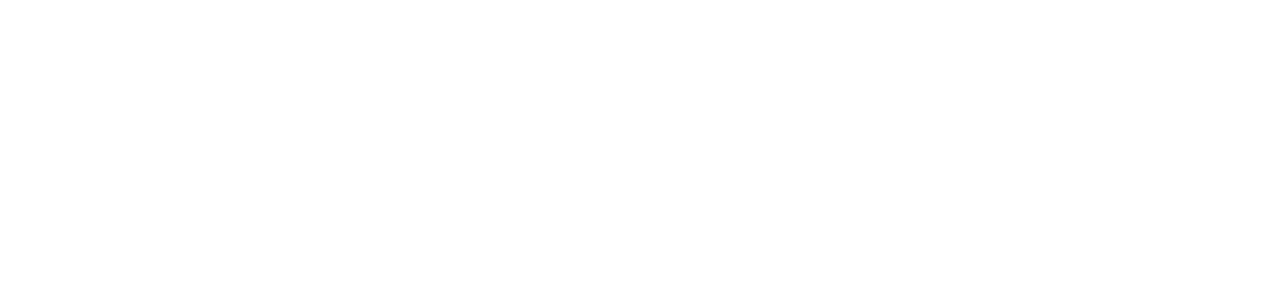
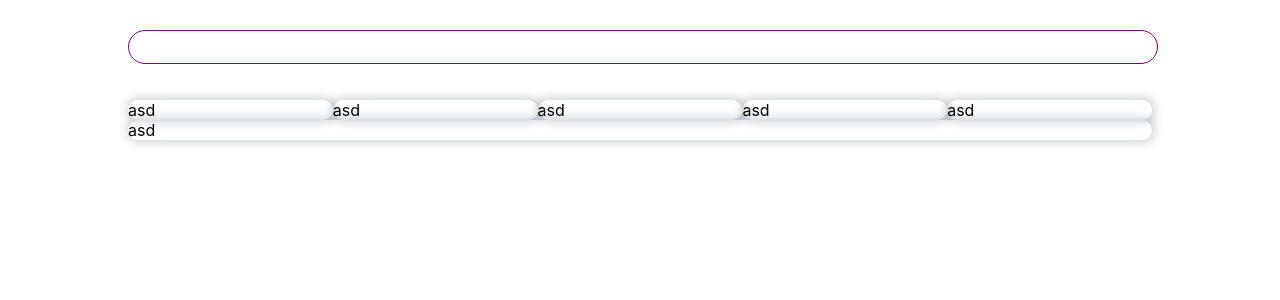
Before and after one commit to as4itakar/test-react, a React (Create React App) app: page / in a window 1280 px wide. Shown: the top 300 px of the page. Built offline with nearby package versions, Linux system fonts and the light colour scheme.

Commit message:
first marking

```diff
--- a/src/App.tsx
+++ b/src/App.tsx
@@ -1,13 +1,20 @@
+import Card from './components/Card';
+import Input from './components/Input';
 import styles from './styles/App.module.scss'
 
 function App() {
   return (
     <main className={styles.wrapper}>
-      <section className="inputContainer">
-
+      <section className={styles.inputContainer}>
+        <Input/>
       </section>
-      <section className="cardsContainer">
-
+      <section className={styles.cardsContainer}>
+        <Card/>
+        <Card/>
+        <Card/>
+        <Card/>
+        <Card/>
+        <Card/>
       </section>
     </main>
   );
--- /dev/null
+++ b/src/components/Card.tsx
@@ -0,0 +1,11 @@
+import styles from '../styles/Card.module.scss'
+
+function Card(){
+    return (
+        <article className={styles.card}>
+            asd
+        </article>
+    )
+}
+
+export default Card
--- /dev/null
+++ b/src/components/Input.tsx
@@ -0,0 +1,9 @@
+import styles from '../styles/Input.module.scss'
+
+function Input(){
+    return(
+        <input className={styles.inputField} type="text" />
+    )
+}
+
+export default Input
--- a/src/styles/App.module.scss
+++ b/src/styles/App.module.scss
@@ -1,18 +1,16 @@
 .wrapper{
     margin: 30px auto;
     width: 80%;
-    background-color: black;
 }
 
 .inputContainer{
     width: 100%;
-    height: 40px;
+    height: 30px;
     margin-bottom: 40px;
 }
 
 .cardsContainer{
     width: 100%;
     display: flex;
-    justify-content: space-around;
-    align-items: center;
+    flex-wrap: wrap;
 }
--- /dev/null
+++ b/src/styles/Card.module.scss
@@ -0,0 +1,7 @@
+.card{
+    flex: 1 200px;
+    border-radius: 10px;
+    -webkit-box-shadow: 1px 0px 8px 3px rgba(34, 60, 80, 0.2);
+    -moz-box-shadow: 1px 0px 8px 3px rgba(34, 60, 80, 0.2);
+    box-shadow: 1px 0px 8px 3px rgba(34, 60, 80, 0.2);
+}
--- /dev/null
+++ b/src/styles/Input.module.scss
@@ -0,0 +1,6 @@
+.inputField{
+    width: 100%;
+    height: 100%;
+    border: 1px solid purple;
+    border-radius: 20px;
+}
```
